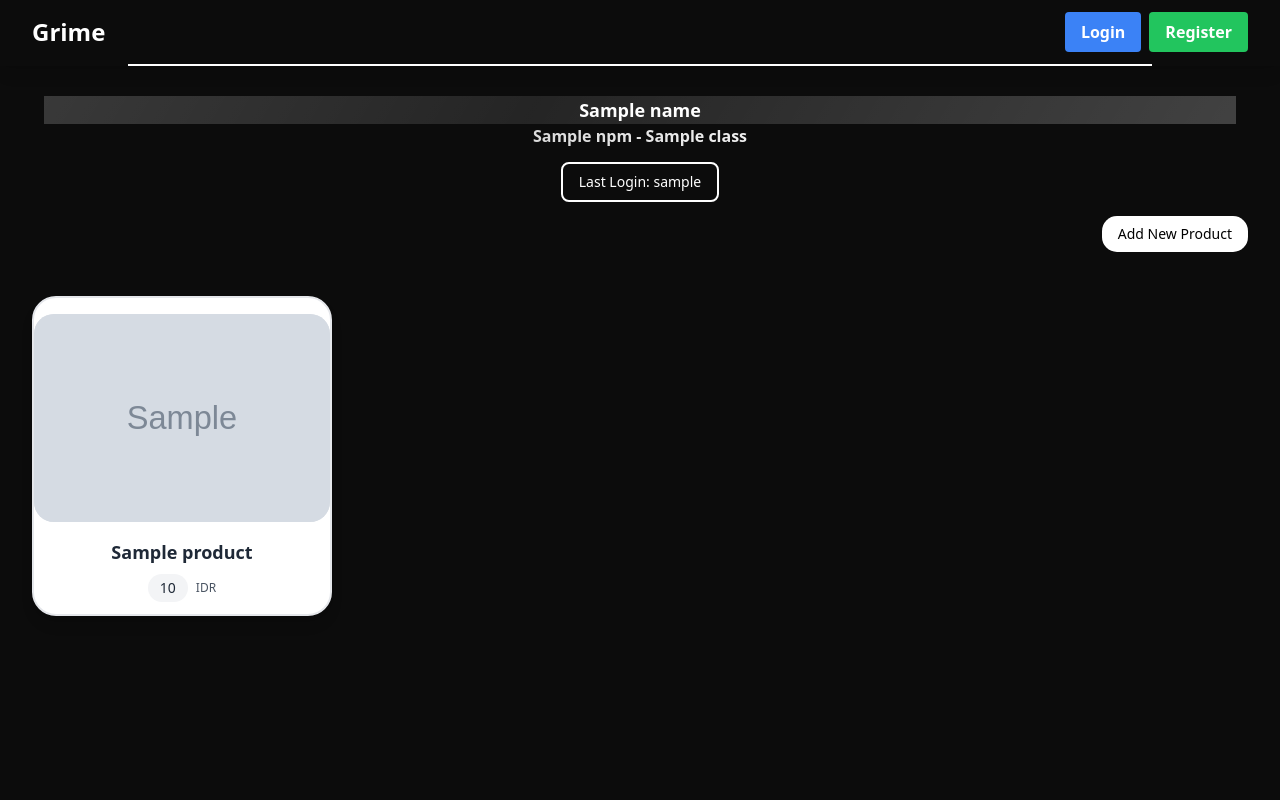
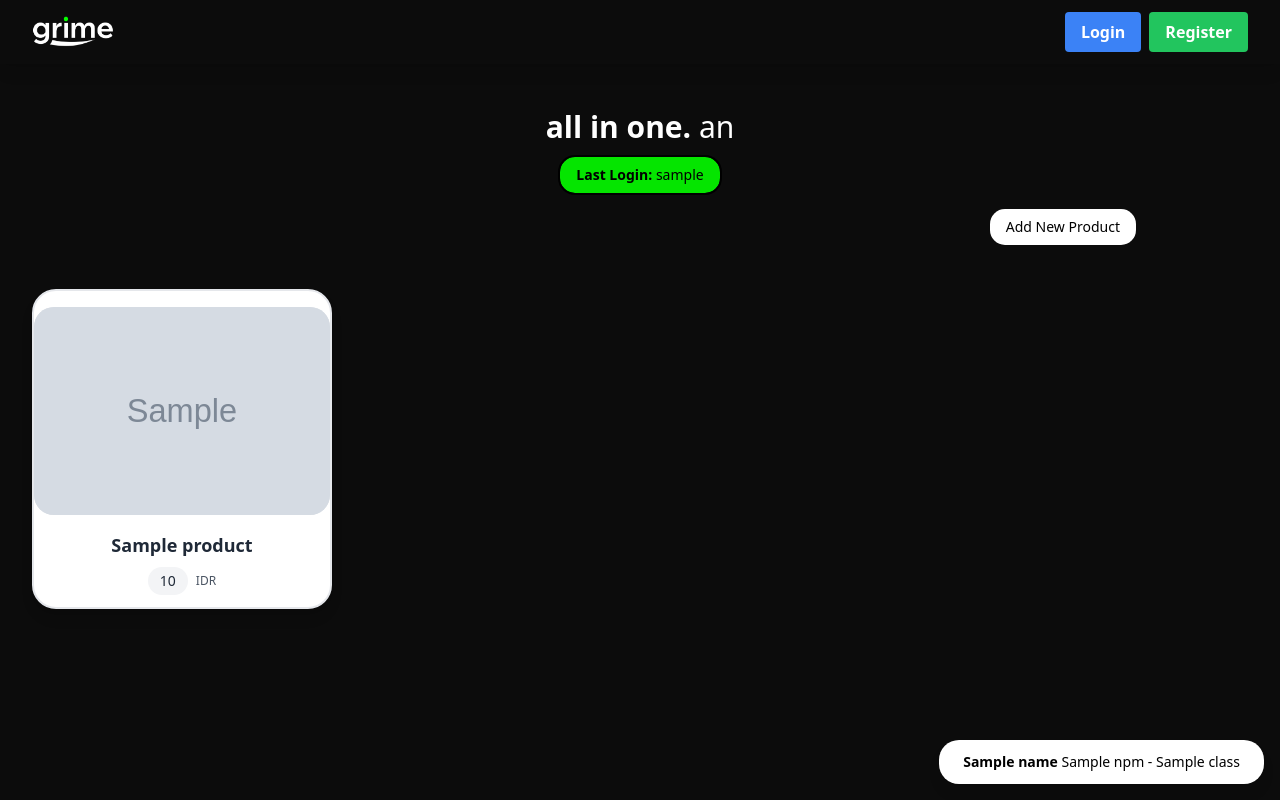
Before and after one commit to danferdiansyah/grime, a Django app: template main/templates/main.html in a window 1280 px wide. Run offline with Django 5.2, Linux system fonts and the light colour scheme; tables that the repository leaves empty hold one stand-in row (values such as "Sample post"); the template is opened without the code that fills it: values that come from a table or form of the project are taken from there, most other values are stand-ins (such as "Sample title", 1, 10 or a date in 2020); grey boxes marked "Sample" are stand-in pictures; some libraries are stand-ins or nearby versions.

Commit message:
Major bug fixes

```diff
--- a/main/templates/card_product.html
+++ b/main/templates/card_product.html
@@ -1,4 +1,4 @@
-<div class="relative break-inside-avoid" onclick="openPopup('{{ product.name }}', {{ product.quantity }}, '{{ product.price }}', '{{ product.description }}', '{{ product.image.url }}')">
+<div class="relative break-inside-avoid" onclick="openPopup('{{ product.name }}', {{ product.quantity }}, '{{ product.price }}', '{{ product.description }}', '{{ product.image.url }}', '{{ product.pk }}')">
   <div class="relative top-5 bg-white shadow-lg rounded-[24px] mb-6 break-inside-avoid flex flex-col items-center border-2 border-gray-200 hover:shadow-[0px_0px_15px_5px_rgba(255,255,255,0.4)] hover:transform hover:scale-105 transition-transform duration-300 cursor-pointer"
        style="width: 300px; height: 320px;"> <!-- Fixed height for the card -->
 
@@ -43,9 +43,9 @@
 
       <!-- Edit and Delete Buttons -->
       <div class="flex justify-center space-x-4 mb-4">
-        <a href="{% url 'main:edit_product' product.pk %}" class="bg-white hover:bg-[#c9c9c9] text-black rounded-full p-2 transition duration-300 shadow-md">
+        <a class="edit-button bg-white hover:bg-[#c9c9c9] text-black rounded-full p-2 transition duration-300 shadow-md">
           <svg xmlns="http://www.w3.org/2000/svg" class="h-9 w-9" viewBox="0 0 20 20" fill="currentColor">
-            <path d="M13.586 3.586a2 2 0 112.828 2.828l-.793.793-2.828-2.828.793-.793zM11.379 5.793L3 14.172V17h2.828l8.38-8.379-2.83-2.828z" />
+              <path d="M13.586 3.586a2 2 0 112.828 2.828l-.793.793-2.828-2.828.793-.793zM11.379 5.793L3 14.172V17h2.828l8.38-8.379-2.83-2.828z" />
           </svg>
         </a>
         <a href="{% url 'main:delete_product' product.pk %}" class="bg-red-500 hover:bg-red-600 text-white rounded-full p-2 transition duration-300 shadow-md">
@@ -56,13 +56,13 @@
       </div>
 
       <!-- Close Button -->
-      <button onclick="closePopup()" class="absolute top-2 right-2 bg-red-500 text-white py-1 px-3 rounded-full font-bold">X</button>
+      <button onclick="closePopup()" class="absolute top-2 right-2 bg-[#05e500] hover:bg-[#04b600] text-white py-1 px-3 rounded-full font-bold">close</button>
     </div>
   </div>
 </div>
 
 <script>
-  function openPopup(name, quantity, price, description, imageUrl) {
+  function openPopup(name, quantity, price, description, imageUrl, productId) {
     document.getElementById('popupName').innerText = name;
     document.getElementById('popupQuantity').innerText = 'Quantity: ' + quantity;
     document.getElementById('popupDescription').innerText = description;
@@ -77,6 +77,9 @@
         popupImage.src = '/path/to/placeholder-image.png';  // Fallback if no image is available
     }
 
+    // Set the edit URL dynamically based on the productId
+    document.querySelector('.edit-button').setAttribute('href', `edit-product/${productId}/`);
+
     document.getElementById('productPopup').classList.remove('hidden');
   }
 
@@ -84,4 +87,8 @@
   function closePopup() {
     document.getElementById('productPopup').classList.add('hidden');
   }
+
+  document.getElementById('productPopup').addEventListener('click', function() {
+    closePopup();
+  })
 </script>
--- a/main/templates/login.html
+++ b/main/templates/login.html
@@ -1,4 +1,5 @@
 {% extends 'base.html' %}
+{% load static %}
 
 {% block meta %}
 <title>Login</title>
@@ -10,7 +11,8 @@
     <div>
       <!-- Updated text styling -->
       <h2 class="mt-6 text-center text-white text-3xl font-poppins">
-        <span class="font-normal">login to</span> <span class="font-bold">Grime.</span>
+        <span class="font-normal">login to</span>
+        <img src="{% static '../media/logo.png' %}" alt="Logo" class="inline-block h-10" /> <!-- Adjust h-10 to change logo size -->
       </h2>
     </div>
     <form class="mt-8 space-y-6" method="POST" action="">
@@ -46,7 +48,7 @@
     <div class="text-center mt-4">
       <p class="text-sm text-white">
         Don't have an account yet?
-        <a href="{% url 'main:register' %}" class="font-medium text-indigo-200 hover:text-indigo-300">
+        <a href="{% url 'main:register' %}" class="font-medium text-[#05c000] hover:text-[#06ff00]">
           Register Now
         </a>
       </p>
--- a/main/templates/main.html
+++ b/main/templates/main.html
@@ -9,18 +9,27 @@
 <div class="overflow-x-hidden px-4 md:px-8 pb-8 pt-24 min-h-screen bg-[#0c0c0c] flex flex-col">
 
   <!-- Add centered plain text for Name, NPM, and Class with shiny effect and outer glow -->
-  <div class="px-3 mb-4 text-center">
-    <p class="text-lg font-bold animate-shine text-white">{{ name }}</p>  <!-- Name bold -->
-    <p class="text-gradient-shine">{{ npm }} - {{ class }}</p>
+  <div class="fixed bottom-4 right-4 px-6 py-3 bg-white rounded-[20px] shadow-lg text-center text-black">  <!-- Container with rounded corners and white background -->
+    <p class="text-sm">  <!-- Set a smaller font size -->
+      <span class="font-bold">{{ name }}</span> <!-- Name bold -->
+      <span class="font-normal">{{ npm }} - {{ class }}</span> <!-- NPM and class regular -->
+    </p>
   </div>
 
   <div class="px-3 mb-4">
-    <div class="flex rounded-md items-center bg-[#0c0c0c] py-2 px-4 w-fit mx-auto outline outline-[2px] outline-white">
-        <h1 class="text-white text-center text-sm">Last Login: {{last_login}}</h1>  <!-- Smaller size for Last Login -->
+    <div class="flex items-center py-2 px-4 w-fit mx-auto">
+      <p class="text-[1.875rem] font-bold text-white">all in one.&nbsp;</p>
+      <p id="tagline" class="text-[1.875rem] font-normal text-white"></p>  <!-- Tagline text -->
+    </div>
+
+    <div class="flex rounded-[15px] items-center bg-[#05e500] py-2 px-4 w-fit mx-auto outline outline-[2px]">
+      <h1 class="text-black text-center text-sm">
+        <span class="font-bold">Last Login:</span> {{ last_login }}
+      </h1>
     </div>
   </div>
 
-  <div class="flex justify-end mb-6">
+  <div class="flex justify-end mr-[7rem] mb-6">
       <a href="{% url 'main:create_product' %}" class="w-auto flex justify-center py-2 px-4 text-sm font-medium rounded-[15px] text-black bg-white hover:bg-gray-200 focus:outline-none focus:ring-0 transition duration-200 ease-in-out
       hover:shadow-[0px_0px_15px_5px_rgba(255,255,255,0.4)]">
           Add New Product
@@ -63,4 +72,44 @@
     }
   }
 </style>
+
+<script>
+  // Define the tagline options
+  const taglines = ["anytime.", "anywhere."];
+
+  // Variables for typing effect
+  let currentTagline = 0; // Index for taglines
+  let index = 0; // Character index
+  let isDeleting = false; // If the text is being deleted
+  const speed = 100; // Typing/backspacing speed
+  const pause = 1500; // Pause before backspacing
+
+  function typeTagline() {
+    const taglineElement = document.getElementById("tagline");
+    const currentText = taglines[currentTagline];
+
+    // Typing or deleting logic
+    if (isDeleting) {
+      taglineElement.innerText = currentText.substring(0, index--) + " "; // Leave space during backspacing
+      if (index < 0) {
+        isDeleting = false;
+        currentTagline = (currentTagline + 1) % taglines.length; // Move to the next tagline
+      }
+    } else {
+      taglineElement.innerText = currentText.substring(0, index++);
+      if (index > currentText.length) {
+        isDeleting = true;
+        setTimeout(typeTagline, pause); // Pause before starting backspace
+        return;
+      }
+    }
+
+    setTimeout(typeTagline, speed);
+  }
+
+  // Initialize typing effect
+  document.addEventListener("DOMContentLoaded", () => {
+    typeTagline();
+  });
+</script>
 {% endblock content %}
--- a/main/views.py
+++ b/main/views.py
@@ -15,7 +15,7 @@ from django.core import serializers
 def show_main(request):
     products = Product.objects.filter(user=request.user)
     context = {
-        'tagline': 'Anytime, anywhere.',
+        'tagline': 'anytime. anywhere.',
         'name' : 'Daniel Ferdiansyah',
         'class' : 'PBP F',
         'npm' : '2306275052',
@@ -97,13 +97,13 @@ def logout_user(request):
     return response
 
 def edit_product(request, id):
-    product = Product.objects.get(pk=id)
+    product = Product.objects.get(pk=id, user=request.user)
 
     if request.method == 'POST':
         form = ProductForm(request.POST, request.FILES, instance=product)  # Add request.FILES to handle image
         if form.is_valid():
             form.save()
-            return redirect('main:product_detail', pk=product.pk)  # Redirect to the product detail page or wherever necessary
+            return redirect('main:show_main')  # Redirect to the product detail page or wherever necessary
     else:
         form = ProductForm(instance=product)
 
--- a/templates/navbar.html
+++ b/templates/navbar.html
@@ -1,13 +1,14 @@
+{% load static %}
 <nav class="bg-[#0c0c0c] shadow-lg fixed top-0 left-0 z-40 w-screen">
   <div class="max-w-7xl mx-auto px-4 sm:px-6 lg:px-8">
     <div class="flex items-center justify-between h-16">
       <div class="flex items-center">
-        <h1 class="text-2xl font-bold text-center text-white">Grime</h1>
+        <img src="{% static '../media/logo.png' %}" alt="Logo" class="h-8" />
       </div>
       <div class="hidden md:flex items-center">
         {% if user.is_authenticated %}
           <span class="text-white mr-4">Welcome, <span class="font-bold">{{ user.username }}</span></span>
-          <a href="{% url 'main:logout' %}" class="text-center bg-red-500 hover:bg-red-600 text-white font-bold py-1.5 px-4 rounded-[15px] transition duration-300">
+          <a href="{% url 'main:logout' %}" class="text-center bg-[#05e500] hover:bg-[#04b600] text-black hover:text-white font-bold py-1.5 px-4 rounded-[15px] transition duration-300">
             Logout
           </a>
         {% else %}
@@ -27,9 +28,6 @@
         </button>
       </div>
     </div>
-  </div>
-  <div class="relative mx-auto w-[80%] h-[2px] bg-white overflow-hidden">
-    <div class="animated-line"></div>
   </div>
   <!-- Mobile menu -->
   <div class="mobile-menu hidden md:hidden  px-4 w-full md:max-w-full">
```
Also changed, not shown: main/templates/create_product.html (+6 -6 lines), main/templates/edit_product.html (+6 -6 lines), main/templates/register.html (+6 -3 lines), media/logo.png (added), media/product_images/03_fa507-min_6_1.jpg (added), media/product_images/POCO_X3_GT_stargaze_black_gT9YmcD.jpg (added).
